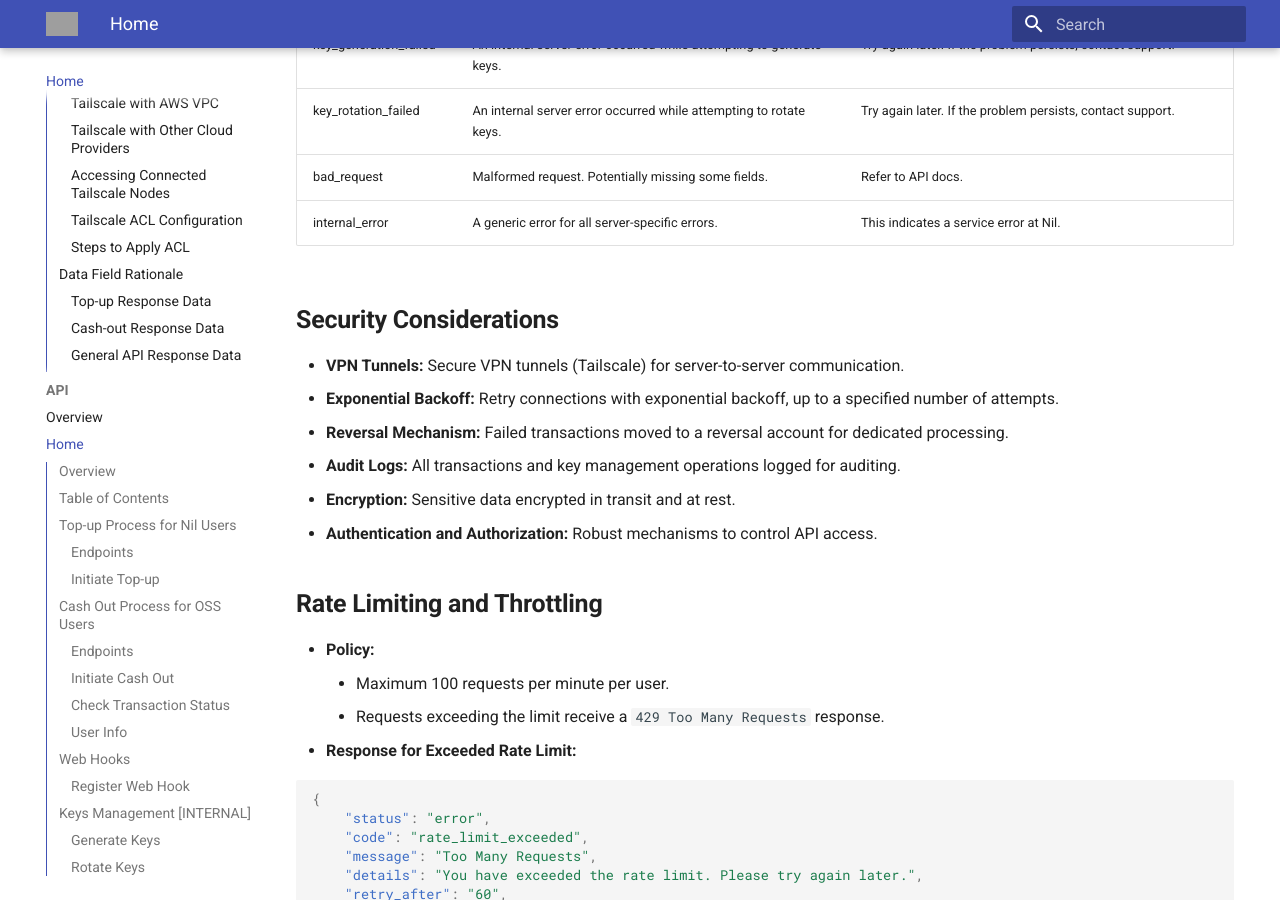
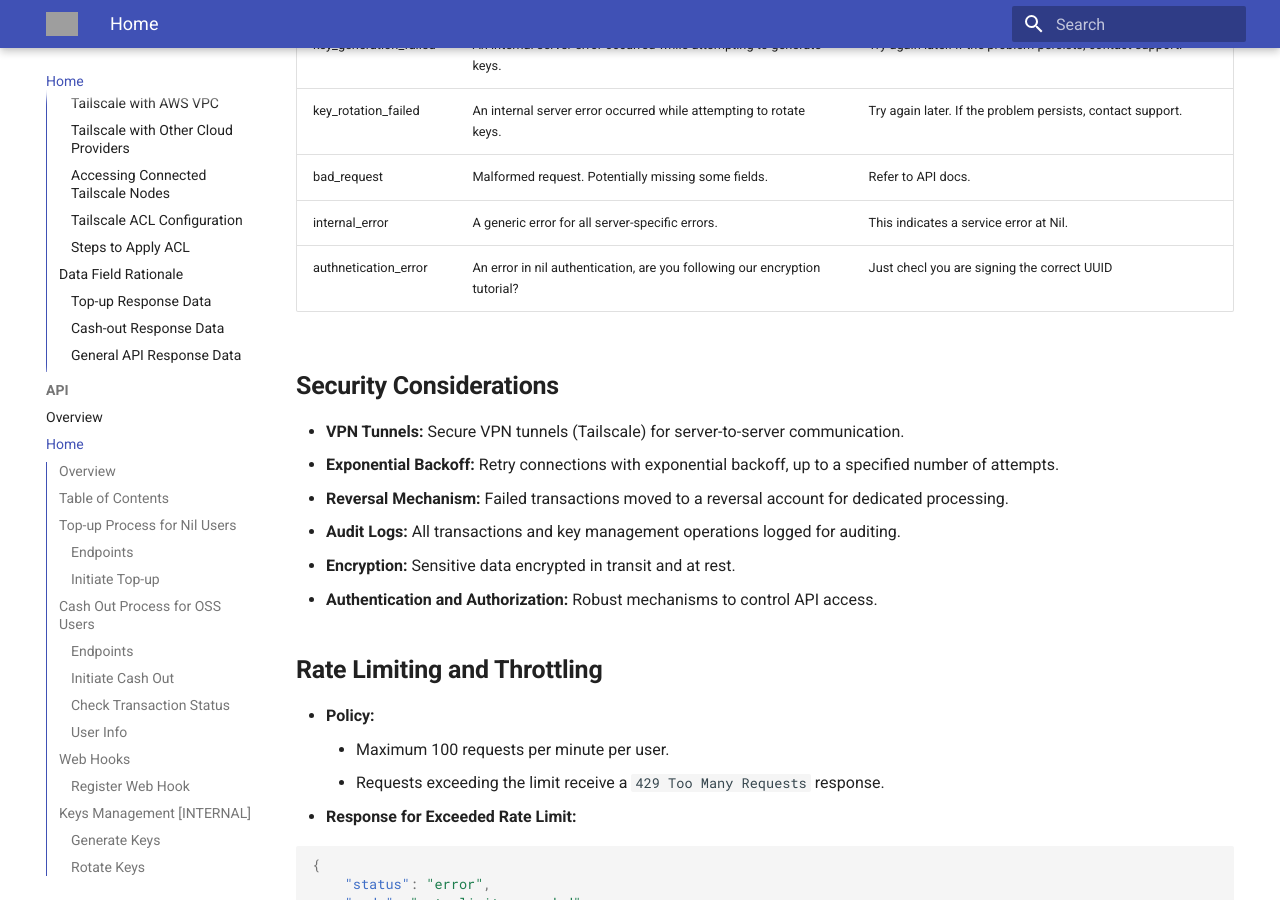
Before and after one commit to nilpay/oss, an MkDocs documentation site: the page built from docs/index.md, in a window 1280 px wide and 900 px high, scrolled down 9394 px. Built offline with MkDocs 1.6.1 and Material for MkDocs 9.7.7, drawn with Linux system fonts in a browser that asks for light colours; grey boxes are pictures that could not be loaded.

Commit message:
Add authentication_error to nil errors

```diff
--- a/docs/index.md
+++ b/docs/index.md
@@ -417,6 +417,7 @@ To receive updates about transaction status changes, you need to register a web
 | key_rotation_failed | An internal server error occurred while attempting to rotate keys. | Try again later. If the problem persists, contact support. |
 | bad_request | Malformed request. Potentially missing some fields. | Refer to API docs. |
 | internal_error | A generic error for all server-specific errors. | This indicates a service error at Nil. |
+| authnetication_error | An error in nil authentication, are you following our encryption tutorial? | Just checl you are signing the correct UUID |
 
 ## **Security Considerations**
 
```
